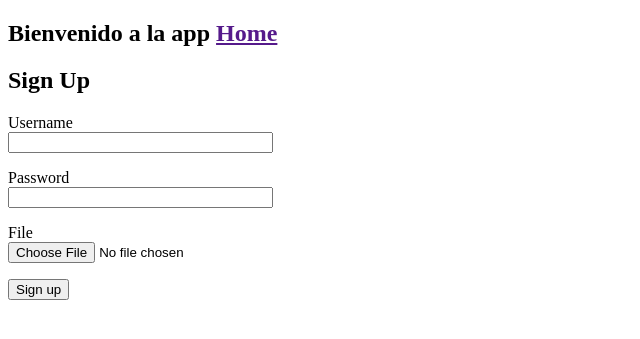
After one commit to TCancino/GA, a Flask app: page /signup in a window 1280 px wide. The commit adds this page. Shown: the top 339 px of the page, without its empty margins (0-640 px from the left). Run offline with Flask 2, Linux system fonts and the light colour scheme; some libraries are stand-ins or nearby versions.

Commit message:
implemet forms

```diff
--- a/app.py
+++ b/app.py
@@ -1,5 +1,34 @@
-from flask import Flask, render_template
+from flask import Flask, render_template, redirect, request
+from flask_wtf import FlaskForm
+from flask_wtf.file import FileField
+from werkzeug.utils import secure_filename
+from forms import SignUpForm
+
+
 app = Flask(__name__)
+app.config['SECRET_KEY'] = 'thecodex'
+
+class UploadForm(FlaskForm):
+  file = FileField()
+
+@app.route('/signup', methods=['GET', 'POST'])
+def signup():
+  form = SignUpForm()
+  if form.is_submitted():
+    result = request.form
+    return render_template('user.html', result=result)
+  return render_template('signup.html', form=form)
+
+@app.route('/upload', methods=['GET', 'POST'])
+def upload():
+  form = UploadForm()
+
+  if form.validate_on_submit():
+      filename = secure_filename(form.file.data.filename)
+      form.file.data.save('uploads/' + filename)
+      return redirect(url_for('upload'))
+
+  return render_template('upload.html', form=form)
 
 @app.route('/')
 def hello_world():
--- /dev/null
+++ b/forms.py
@@ -0,0 +1,8 @@
+from flask_wtf import FlaskForm
+from wtforms import StringField, PasswordField, FileField, SubmitField
+
+class SignUpForm(FlaskForm):
+  username = StringField('Username')
+  password = PasswordField('Password')
+  file = FileField('File')
+  submit = SubmitField('Sign up')
--- /dev/null
+++ b/templates/base.html
@@ -0,0 +1,14 @@
+<!-- # all pages use base html -->
+<!DOCTYPE html>
+<html lang="en">
+  <head>
+      <meta charset="UTF-8">
+      <title>Mi horario</title>
+  </head>
+  <body>
+    <div id="navbar">
+      <h2>Bienvenido a la app <a href="">Home</a></h2>
+    </div>
+      {% block content %}{% endblock %}
+  </body>
+</html>
--- /dev/null
+++ b/templates/signup.html
@@ -0,0 +1,22 @@
+{% extends "base.html" %}
+
+{% block content %}
+  <h2>Sign Up</h2>
+  <form action="" method="post">
+    <p>
+      {{ form.username.label }} <br>
+      {{ form.username(size=30) }}
+    </p>
+    <p>
+      {{ form.password.label }} <br>
+      {{ form.password(size=30) }}
+    </p>
+    <p>
+      {{ form.file.label }} <br>
+      {{ form.file }}
+    </p>
+    <p>
+      {{ form.submit() }}
+    </p>
+  </form>
+{% endblock %}
```
Also changed, not shown: templates/index.html (+6 -10 lines), templates/upload.html (added, +13 -0 lines), templates/user.html (added, +16 -0 lines), README.md.
